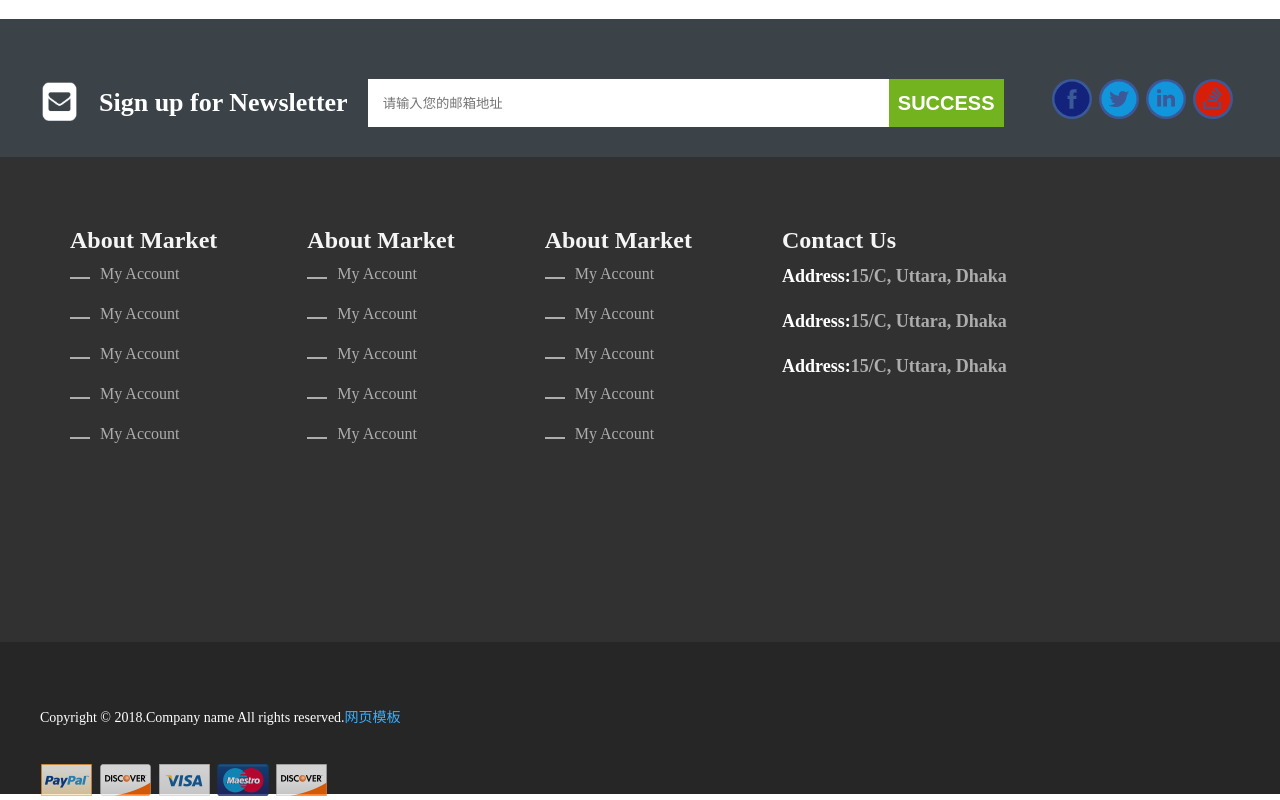
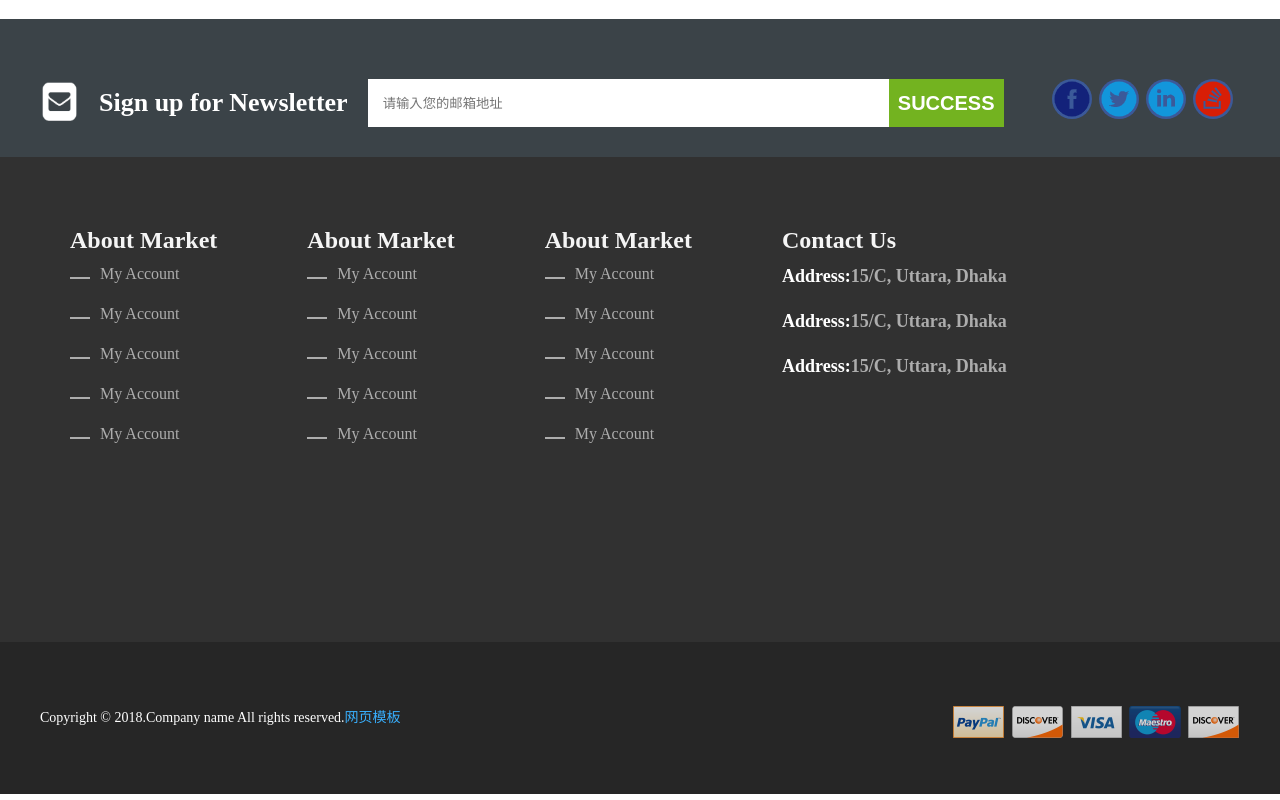
Before and after one commit to 1085896300/wfy-web, a plain HTML site: page wfy-work/demo1/index.html in a window 1280 px wide. Shown: the part 4958-5758 px from the top of the page. Drawn offline with Linux system fonts and the light colour scheme.

Commit message:
Update foot.css

```diff
--- a/wfy-work/demo1/foot.css
+++ b/wfy-work/demo1/foot.css
@@ -142,7 +142,6 @@
 	height: 92px;
 }
 .trademark{
-	width: 1200px;
 	height: 92px;
 	margin: 0 auto;
 	display: inline-block;
@@ -155,9 +154,11 @@
 .trademark span:nth-child(2){
 	color: #39b0ff;
 }
-.last > .last-img{
+.last > .center> .last-img{
 	display: inline-block;
+	float:right;
 }
-.last > .last-img img{
-	float:left;
+.last > .center>.last-img img{
+	float:right;
+	margin-top:34px;
 }
```
